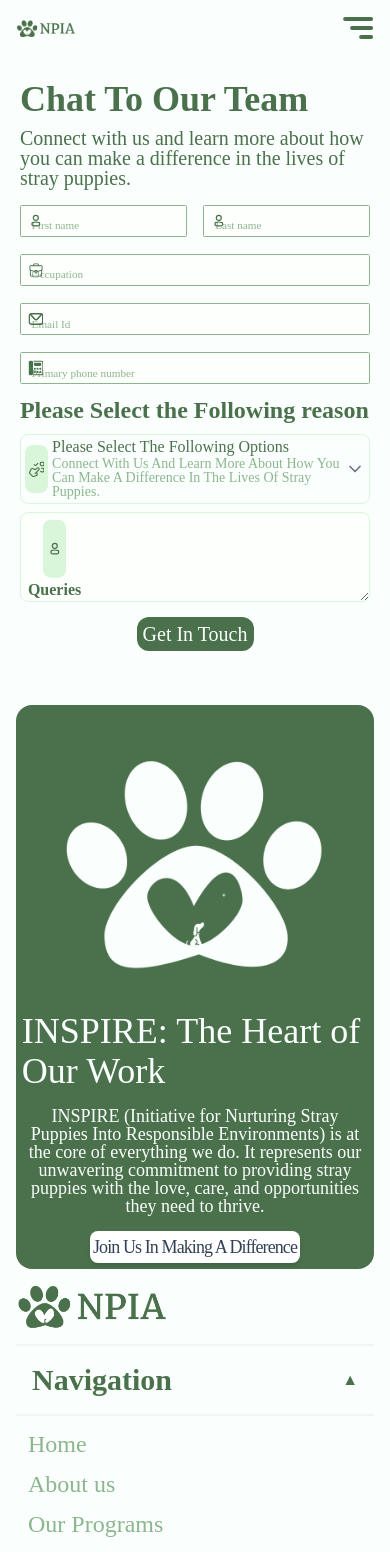
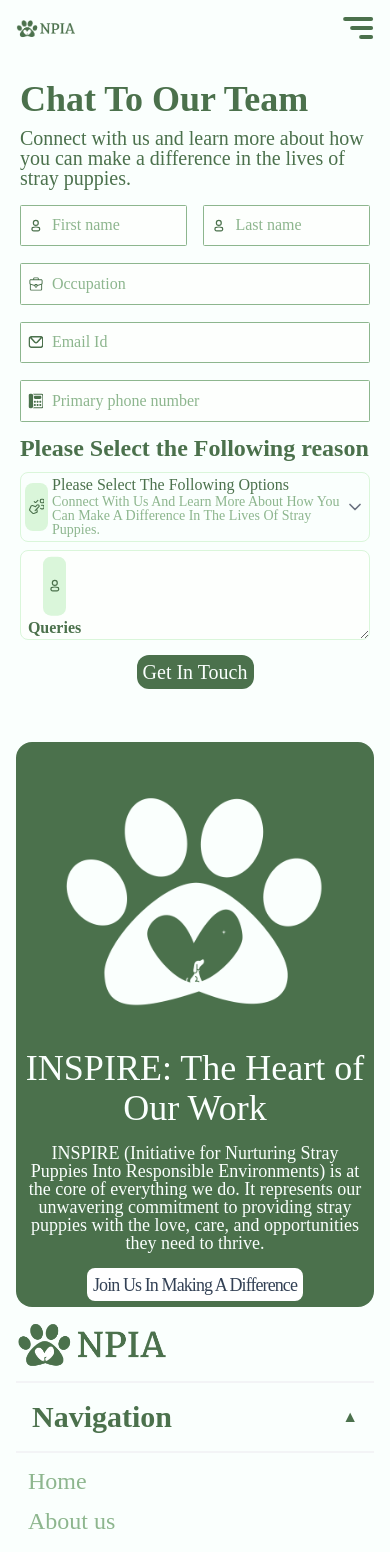
Before and after one commit to Nirvana-Paws-Initiative-Academy/NPIA, a Next.js app: page /contact-us in a window 390 px wide. Shown: the top 1552 px of the page. Built offline with nearby package versions, Linux system fonts and the light colour scheme; a web font is replaced by a local one.

Commit message:
More responsiveness done

```diff
--- a/app/about/_components/MeetTheTeam.tsx
+++ b/app/about/_components/MeetTheTeam.tsx
@@ -48,7 +48,9 @@ export const MeetTheTeam = () => {
   return (
     <section className="flex flex-col items-center justify-center min-h-screen w-full m-auto gap-[2vh] sm:gap-[4vh] ">
       <div className="flex items-center justify-center flex-col gap-[1vh] sm:gap-[2vh] ">
-        <h2 className="text-[#4B714C] text-4xl font-bold sm:text-[clamp(1rem,2.5vw,10rem)] leading-none">Meet the Team</h2>
+        <h2 className="text-[#4B714C] text-4xl font-bold sm:text-[clamp(1rem,2.5vw,10rem)] leading-none">
+          Meet the Team
+        </h2>
         <p className="text-[#8DB68E] text-xl font-medium capitalize text-center sm:text-[clamp(.6rem,1.7vw,8rem)]">
           enhancing dog welfare with passion, expertise, and innovative care for
           happier, healthier lives.
@@ -57,7 +59,6 @@ export const MeetTheTeam = () => {
       <div className="grid gap-[1.4vw] grid-cols-2 md:grid-cols-3 lg:grid-cols-4 ">
         {TEAM.map((member) => (
           <div
-
             key={member.id}
             className="bg-[#E2FFE4] h-[35vh] w-[210px] sm:w-[18vw] sm:h-[45vh] flex items-center justify-center relative rounded-lg"
           >
--- a/app/about/page.tsx
+++ b/app/about/page.tsx
@@ -84,8 +84,10 @@ const Page = () => {
       <section className="flex flex-col items-center justify-center min-h-screen w-full m-auto gap-[2vw]">
         <div className="flex flex-col sm:flex-row items-center justify-between w-9/12">
           <div className="flex flex-col items-start justify-start gap-[1vw]">
-            <p className="text-xl text-[#4B714C] sm:text-[clamp(.5rem,2vw,10rem)]">A Timeline of Compassion</p>
-            <h3 className="text-4xl font-[400] text-[#4B714C] tracking-tight sm:text-[clamp(1.3rem,1.8vw,8rem)]">
+            <p className="text-xl text-[#4B714C] sm:text-[clamp(.5rem,2vw,10rem)]">
+              A Timeline of Compassion
+            </p>
+            <h3 className="text-4xl font-[400] text-[#4B714C] tracking-tight sm:text-[clamp(1.3rem,1.8vw,8rem)]text-center sm:text-left">
               Our Story
             </h3>
           </div>
@@ -198,7 +200,9 @@ const Page = () => {
 
       <section className="flex flex-col items-center justify-center min-h-screen w-full m-auto gap-[2vh] sm:gap-[4vh]">
         <div className="flex items-center justify-center flex-col gap-[1vh] sm:gap-[2vh] ">
-          <h2 className="text-[#4B714C]  font-bold text-2xl sm:text-[clamp(1rem,2.5vw,10rem)] sm:leading-none">Our Core Values</h2>
+          <h2 className="text-[#4B714C]  font-bold text-2xl sm:text-[clamp(1rem,2.5vw,10rem)] sm:leading-none">
+            Our Core Values
+          </h2>
           <p className="text-[#8DB68E] text-xl sm:text-[clamp(.5rem,2vw,8rem)] font-medium capitalize text-center">
             The core Principles that guide NPIA' s work
           </p>
--- a/app/layout.tsx
+++ b/app/layout.tsx
@@ -6,7 +6,7 @@ import footerImg from "@/public/NPIA_name.png";
 import Image from "next/image";
 import Button from "@/components/UI/Button";
 import Link from "next/link";
-import footer from "@/public/footer.png"
+import footer from "@/public/footer.png";
 import { Accordion } from "@/components/UI/Accordion";
 const geistSans = localFont({
   src: "./fonts/GeistVF.woff",
@@ -73,7 +73,6 @@ export default function RootLayout({
 }: Readonly<{
   children: React.ReactNode;
 }>) {
-
   return (
     <html lang="en">
       <head>
@@ -89,16 +88,26 @@ export default function RootLayout({
         <main aria-label="Page Content" className="px-4 py-2 m-auto">
           {children}
         </main>
-        <footer className="flex sm:items-center flex-col border-b-[1vw] border-[#4B714C] gap-[1.5vw] mt-[4vh] px-4 py-2
-        ">
-
+        <footer
+          className="flex sm:items-center flex-col border-b-[1vw] border-[#4B714C] gap-[1.5vw] mt-[4vh] px-4 py-2
+        "
+        >
           <div className="bg-[#4B714C] w-full sm:w-8/12 p-[1.5vw] rounded-2xl flex items-center justify-between flex-col-reverse sm:flex-row">
             <div className="text-[#FAFFFD] flex flex-col gap-4 sm:gap-[1vw] items-center sm:items-start ">
-              <h2 className="text-4xl sm:text-[clamp(1rem,2vw,10rem)]">INSPIRE: The Heart of Our Work</h2>
+              <h2 className="text-4xl sm:text-[clamp(1rem,2vw,10rem)] text-center">
+                INSPIRE: The Heart of Our Work
+              </h2>
               <p className="w-full sm:w-9/12 text-center sm:text-left text-lg leading-none sm:text-[clamp(.5rem,1.3vw,8rem)]">
-                INSPIRE (Initiative for Nurturing Stray Puppies Into Responsible Environments) is at the core of everything we do. It represents our unwavering commitment to providing stray puppies with the love, care, and opportunities they need to thrive.
+                INSPIRE (Initiative for Nurturing Stray Puppies Into Responsible
+                Environments) is at the core of everything we do. It represents
+                our unwavering commitment to providing stray puppies with the
+                love, care, and opportunities they need to thrive.
               </p>
-              <Button size="medium" variant="secondary" className="sm:text-[clamp(.2rem,1.2vw,6rem)] clickable">
+              <Button
+                size="medium"
+                variant="secondary"
+                className="sm:text-[clamp(.2rem,1.2vw,6rem)] clickable"
+              >
                 Join Us In Making A Difference
               </Button>
             </div>
@@ -117,11 +126,18 @@ export default function RootLayout({
           </div>
           <div className="hidden lg:flex footer_content items-center justify-center">
             <p className="text-[#4B714C] text-xl text-center w-full sm:w-3/5  sm:text-[clamp(.5rem,1.4vw,8rem)] leading-snug">
-              Whether you donate, volunteer, or simply spread the word, your support is invaluable in our mission to create a brighter future for animals. Together, we can build a community where every animal is valued and protected.
+              Whether you donate, volunteer, or simply spread the word, your
+              support is invaluable in our mission to create a brighter future
+              for animals. Together, we can build a community where every animal
+              is valued and protected.
             </p>
           </div>
           <div className="hidden lg:block footer_form m-auto">
-            <Button size="large" variant="primary" className="sm:text-[clamp(.5rem,2vw,10rem)] clickable">
+            <Button
+              size="large"
+              variant="primary"
+              className="sm:text-[clamp(.5rem,2vw,10rem)] clickable"
+            >
               Donate Now
             </Button>
           </div>
--- a/app/page.tsx
+++ b/app/page.tsx
@@ -236,7 +236,7 @@ export default function Home() {
               key={goal.id}
               className="card bg-[#E2FFE4] w-[90%] h-[320px] sm:w-[20vw] sm:h-[50vh]  flex flex-col items-center sm:items-start justify-center gap-[2vw] p-[1.2vw] relative transition-all duration-300  border-[#E2ffe4] border-2 hover:border-[#4b714c] rounded-lg sm:hover:rounded-tr-[20%] hover:bg-[#fafffd]"
             >
-              <div className="flex items-start justify-start self-start">
+              <div className="flex items-center justify-center sm:items-start sm:justify-start sm:self-start">
                 <Icon name={goal.name} />
               </div>
 
--- a/components/UI/Button.tsx
+++ b/components/UI/Button.tsx
@@ -31,10 +31,9 @@ const Button: React.FunctionComponent<ButtonProps> = ({
         // base class for all buttons
         "flex items-center justify-center",
         // style based on sizes
-        size === "small" &&
-          "px-[.3vw] py-[.3vw] rounded-md gap-1.5 shadow-sm text-md",
+        size === "small" && "px-[.3vw] py-[.3vw] rounded-md gap-1.5  text-md",
         size === "medium" &&
-          "px-[.8vw] py-[.6vw] rounded-lg gap-2 shadow-md text-lg",
+          "px-[1.6vw] sm:px-[1vw] py-[.6vw] rounded-lg gap-2  text-lg",
         size === "large" &&
           "px-[1vw] py-[.8vw] rounded-xl gap-2.5 text-xl sm:text-[clamp(.4rem,1.6vw,7rem)]",
         ` ${className}`,
--- a/components/UI/ImagesWithText.tsx
+++ b/components/UI/ImagesWithText.tsx
@@ -26,7 +26,9 @@ export const ImagesWithText: React.FC<ImagesWithTextProps> = ({
 
   return (
     <div className="flex flex-col items-center justify-center min-h-screen gap-[2vh]">
-      <h2 className="text-4xl text-[#4B714C]  sm:text-[clamp(1rem,2vw,10rem)]">{title}</h2>
+      <h2 className="text-4xl text-[#4B714C]  sm:text-[clamp(1rem,2vw,10rem)]">
+        {title}
+      </h2>
 
       <div className="flex flex-wrap items-stretch justify-center gap-4">
         {isArray ? (
@@ -34,7 +36,7 @@ export const ImagesWithText: React.FC<ImagesWithTextProps> = ({
           image.map((jr, index) => (
             <React.Fragment key={index}>
               <div className="w-[250px] sm:w-[16vw] h-[50vh] bg-[#E2FFE4] flex flex-col items-center justify-between ">
-                <h2 className="text-[#4B714C] font-bold text-xl mt-[4vh] sm:text-[clamp(.5rem,1.4vw,8rem)]">
+                <h2 className="text-[#4B714C] font-bold text-xl mt-[4vh] sm:text-[clamp(.5rem,1.4vw,8rem)] text-center">
                   {jr.name}
                 </h2>
                 <Image
--- a/components/UI/Input.tsx
+++ b/components/UI/Input.tsx
@@ -24,13 +24,13 @@ export const Input: React.FC<InputProps> = ({
           type={type}
           id={id || ""}
           placeholder={""}
-          className="peer w-full border border-[#8DB68E] p-[.8vw] pl-[3vw] rounded-[.4vw] bg-[#fdfffd] focus:border-[#4B714C] focus:outline-none transition-colors duration-300 ease-in-out  font-medium text-md sm:text-[clamp(.4rem,1.2vw,3rem)]"
+          className="peer w-full border border-[#8DB68E] p-[2vw] pl-8  sm:p-[.8vw] sm:pl-[3vw] rounded-[.4vw] bg-[#fdfffd] focus:border-[#4B714C] focus:outline-none transition-colors duration-300 ease-in-out  font-medium text-md sm:text-[clamp(.4rem,1.2vw,3rem)]"
           required={required}
           name={name}
         />
         <label
           htmlFor={id || ""}
-          className="absolute left-[3vw]  transition-all duration-300 transform  font-medium text-[#8DB68E] peer-placeholder-shown:top-[1.5vh] 4xl:peer-placeholder-shown:top-[.5vh] peer-placeholder-shown:sm:text-[clamp(.7rem,1.3vw,6rem)] peer-placeholder-shown:text-[#8DB68E] peer-focus:-top-0 peer-focus:text-[clamp(.7rem,1.3vw,4rem)] peer-focus:text-[#4B714C] text-[clamp(.7rem,1.3vw,4rem)]"
+          className="absolute left-8 sm:left-[3vw]  transition-all duration-300 transform  font-medium text-[#8DB68E] peer-placeholder-shown:top-[1vh] sm:peer-placeholder-shown:top-[1.5vh] 4xl:peer-placeholder-shown:top-[.5vh] peer-placeholder-shown:sm:text-[clamp(.7rem,1.3vw,6rem)] peer-placeholder-shown:text-[#8DB68E] peer-focus:-top-0 peer-focus:text-[clamp(.7rem,1.3vw,4rem)] peer-focus:text-[#4B714C] text-[clamp(1rem,1.3vw,4rem)]"
         >
           {label}
         </label>
```
Also changed, not shown: components/UI/Icons.tsx (+4 -4 lines), components/UI/ImageWithTextSection.tsx (+8 -2 lines).
